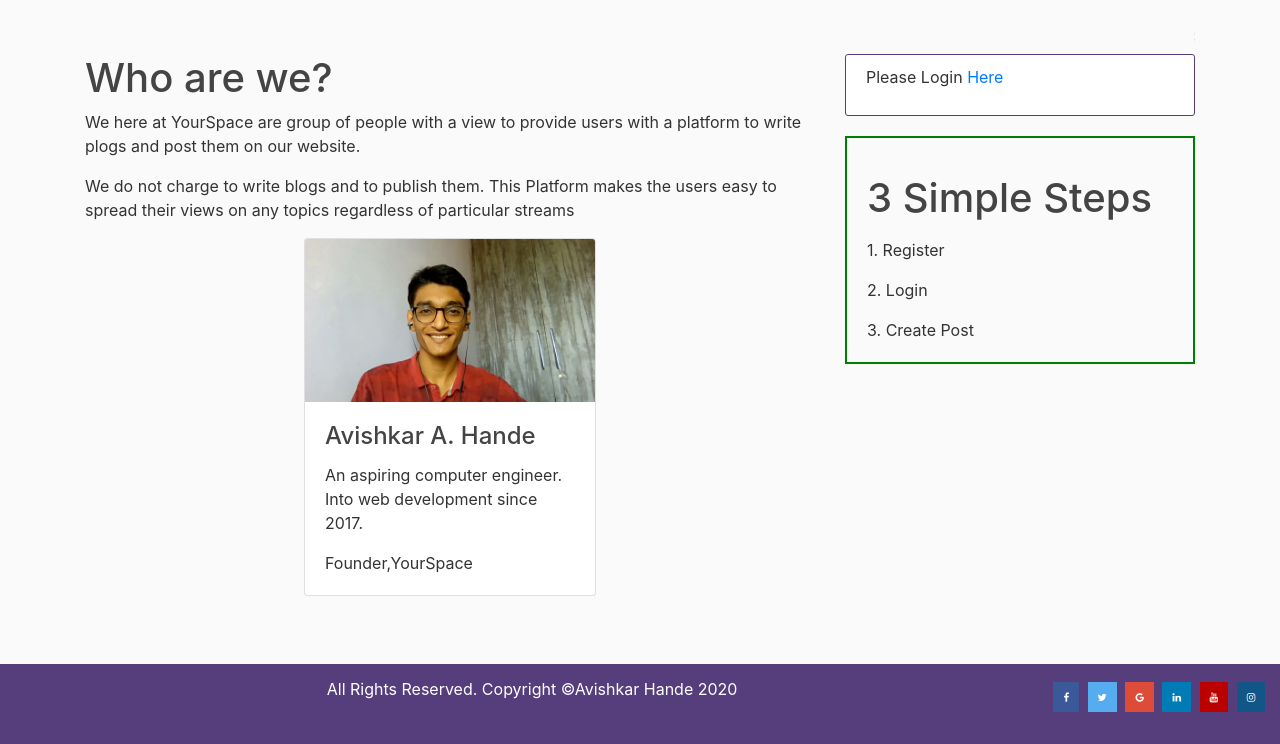
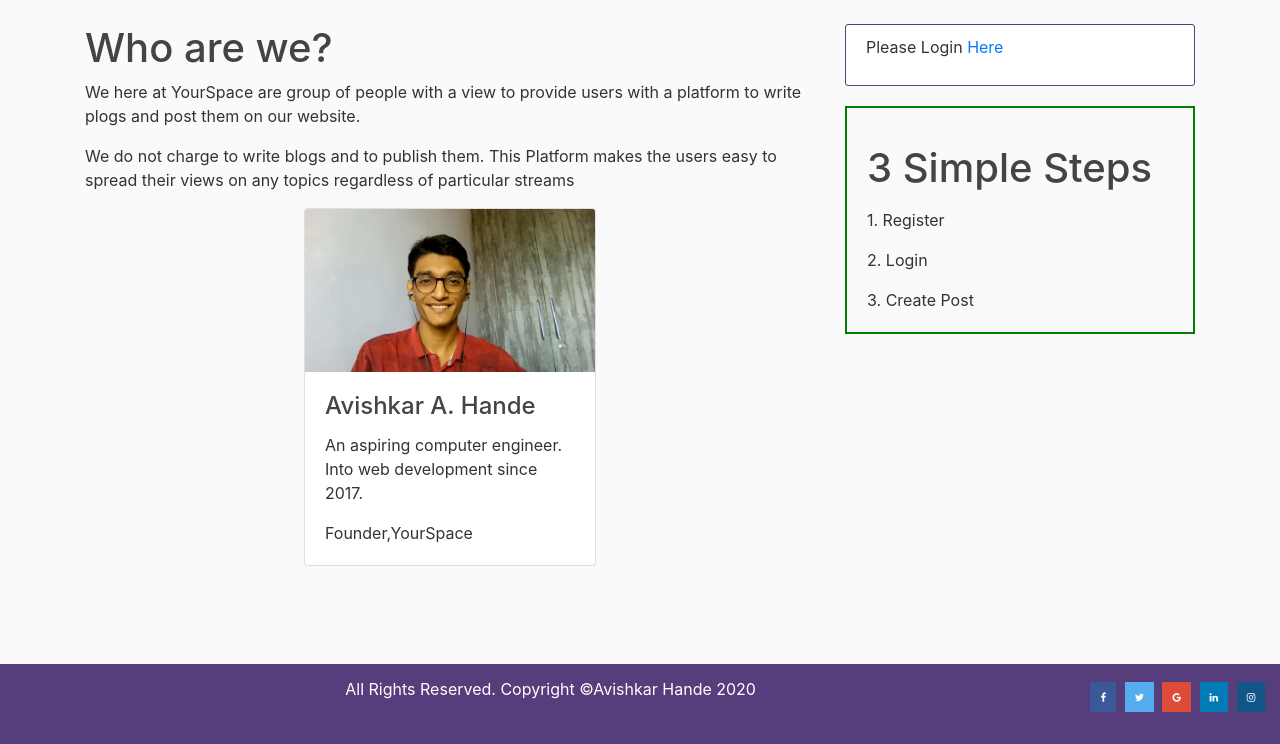
Before and after one commit to avishkarhande/yourspacewebblog, a Flask app: page /about in a window 1280 px wide. Shown: the part 56-800 px from the top of the page. Run offline with Flask 2, Linux system fonts and the light colour scheme; some libraries are stand-ins or nearby versions.

Commit message:
added updates

```diff
--- a/flaskblog/templates/layout.html
+++ b/flaskblog/templates/layout.html
@@ -10,7 +10,7 @@
     <link rel="stylesheet" href="https://cdnjs.cloudflare.com/ajax/libs/font-awesome/4.7.0/css/font-awesome.min.css">
     <link rel="stylesheet" type="text/css" href="{{ url_for('static', filename='main.css') }}">
 
-
+    <link rel="icon" href="{{ url_for('static', filename='/profile_pics/fav.jpg') }}" type="image/gif" sizes="20x20">
     {% if title %}
         <title>Flask Blog - {{ title }}</title>
     {% else %}
@@ -56,9 +56,6 @@
 
 
     <main role="main" class="container" style="padding-bottom: 10%;">
-      <div style="width:100%;">
-  <marquee>SITE UNDER CONSTRUCTION</marquee>
-</div>
       <div class="row">
         <div class="col-md-8">
           {% with messages = get_flashed_messages(with_categories=true) %}
@@ -104,11 +101,10 @@
   All Rights Reserved. Copyright &copy;Avishkar Hande 2020
 <div class="icons" style="float:right;">
 <a href="#" class="fa fa-facebook"></a>
-<a href="#" class="fa fa-twitter"></a>
+<a href="https://twitter.com/avishkarhande" class="fa fa-twitter"></a>
 <a href="#" class="fa fa-google"></a>
-<a href="#" class="fa fa-linkedin"></a>
-<a href="#" class="fa fa-youtube"></a>
-<a href="#" class="fa fa-instagram"></a>
+<a href="https://in.linkedin.com/in/avishkar-hande-4869001a5?trk=people-guest_people_search-card" class="fa fa-linkedin"></a>
+<a href="https://instagram.com/avishkaristic" class="fa fa-instagram"></a>
 </div>
 </div>
 </body>
```
Also changed, not shown: flaskblog/site.db, flaskblog/static/profile_pics/fav.jpg (added).
